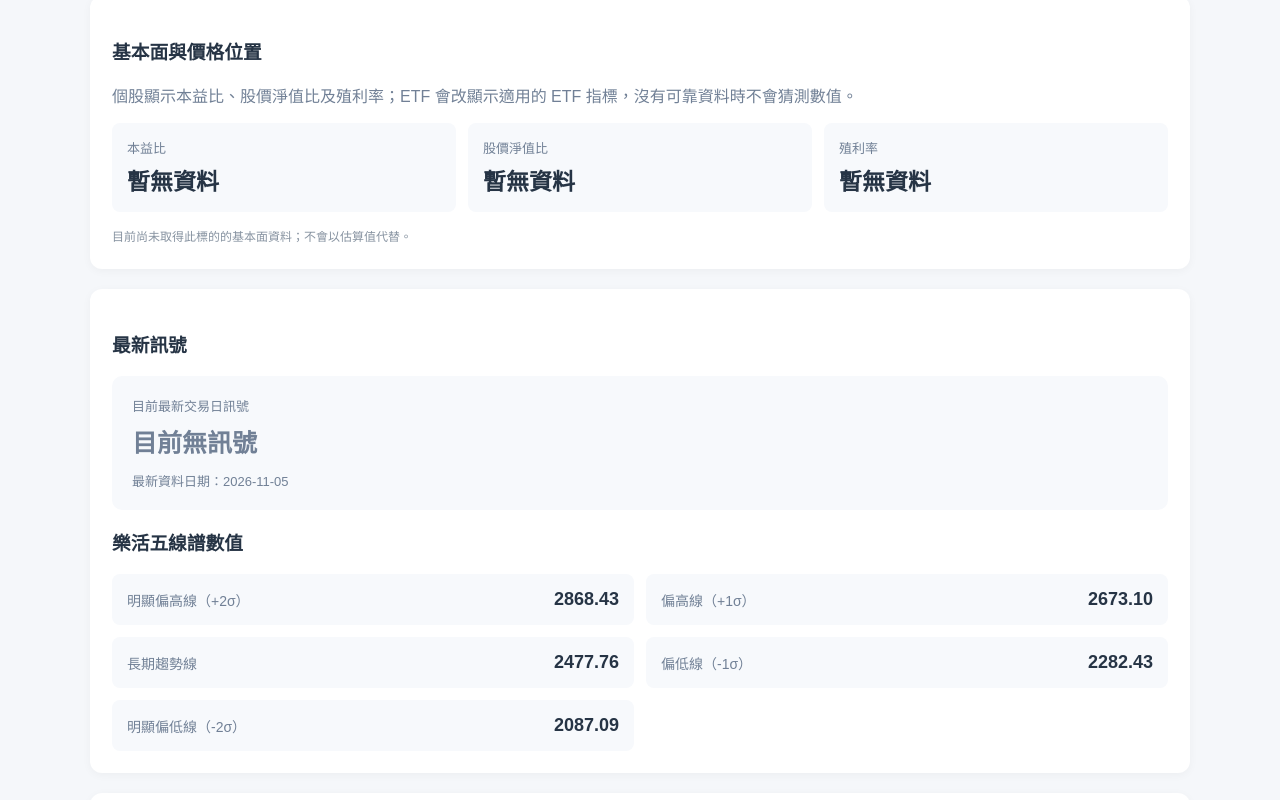
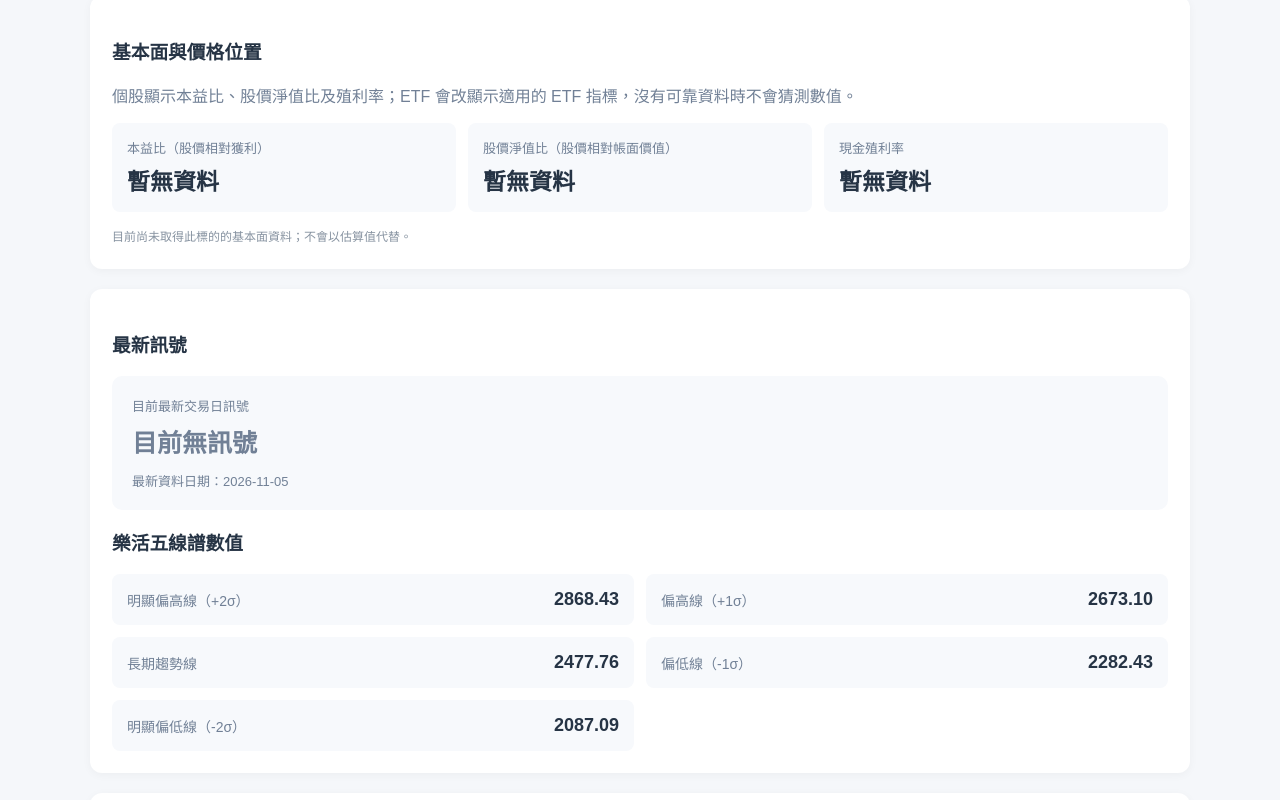
Before and after one commit to mengqi1998/lohas-stock-analyzer, a plain HTML site: page index.html in a window 1280 px wide. Shown: the part 1300-2100 px from the top of the page. Drawn offline with nearby package versions, Linux system fonts and the light colour scheme; no server answers.

Commit message:
Move methodology into expandable guide and clarify fundamental labels

```diff
--- a/index.html
+++ b/index.html
@@ -284,9 +284,9 @@ th {
     <h3>基本面與價格位置</h3>
     <p class="subtitle">個股顯示本益比、股價淨值比及殖利率；ETF 會改顯示適用的 ETF 指標，沒有可靠資料時不會猜測數值。</p>
     <div class="fundamental-grid">
-      <div class="fundamental-item"><div class="label">本益比</div><div class="value" id="fundPER">讀取中</div></div>
-      <div class="fundamental-item"><div class="label">股價淨值比</div><div class="value" id="fundPBR">讀取中</div></div>
-      <div class="fundamental-item"><div class="label">殖利率</div><div class="value" id="fundYield">讀取中</div></div>
+      <div class="fundamental-item"><div class="label">本益比（股價相對獲利）</div><div class="value" id="fundPER">讀取中</div></div>
+      <div class="fundamental-item"><div class="label">股價淨值比（股價相對帳面價值）</div><div class="value" id="fundPBR">讀取中</div></div>
+      <div class="fundamental-item"><div class="label">現金殖利率</div><div class="value" id="fundYield">讀取中</div></div>
     </div>
     <div id="fundamentalNote" class="chart-note">基本面資料由網站資料檔提供，會顯示資料日期。</div>
   </div>
@@ -1113,7 +1113,9 @@ searchStock(false);
 </style>
 
 <section class="method-section">
-  <h2>📘 樂活五線譜｜計算方式與欄位說明</h2>
+  <details>
+  <summary>📘 認識五線譜：查看計算方式、專業名詞與使用限制</summary>
+  <h2>樂活五線譜｜計算方式與欄位說明</h2>
 
   <p>
     本網站以歷史收盤價建立統計趨勢通道，透過線性迴歸與標準差，
@@ -1317,6 +1319,7 @@ searchStock(false);
   <p style="margin-top:20px;color:#64748b;font-size:12px;">
     樂活五線譜｜資料分析僅供研究與投資觀察參考。
   </p>
+  </details>
 </section>
 
 
```
